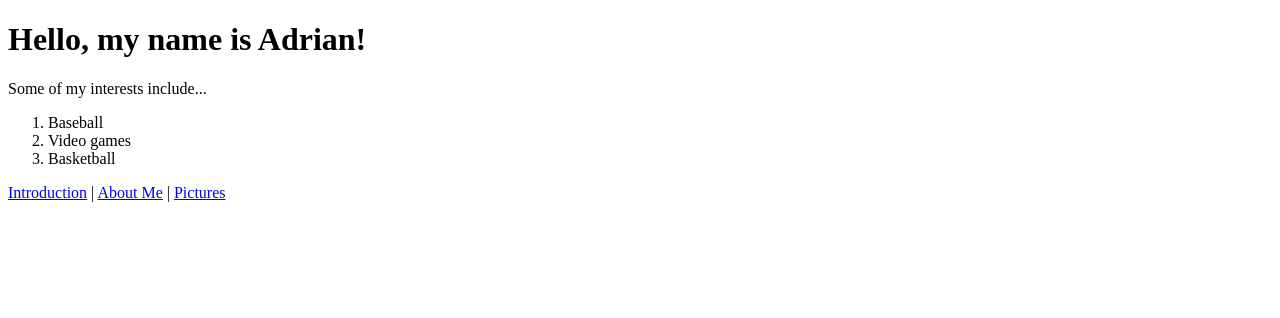
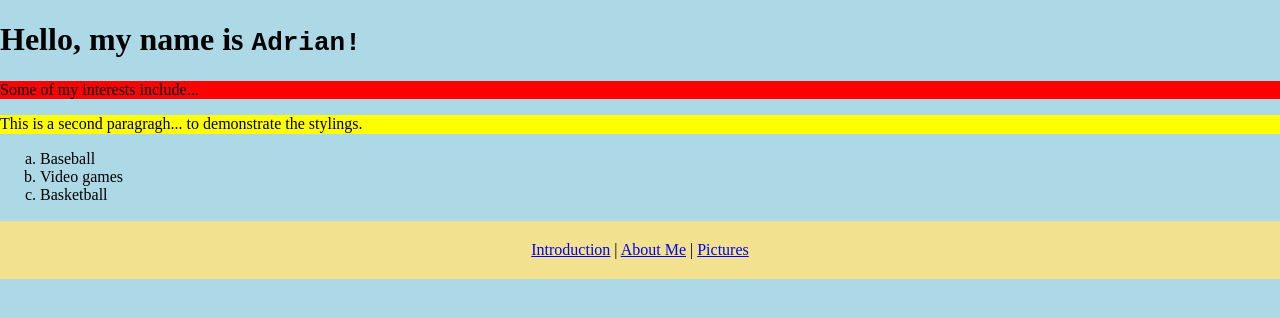
Before and after one commit to aadrian335/aadrian335.github.io, a plain HTML site: page index.html in a window 1280 px wide. Drawn offline with nearby package versions, Linux system fonts and the light colour scheme.

Commit message:
excercise 2

```diff
--- a/index.html
+++ b/index.html
@@ -3,23 +3,26 @@
   <head>
     <meta charset="utf-8">
     <title>Adrian's HTML Basics Page</title>
-    <link rel="stylesheet" href="/css/master.css">
+    <link rel="stylesheet" href="/stylesheets/styles.css">
+    <link rel="stylesheet" href="https://cdnjs.cloudflare.com/ajax/libs/normalize/8.0.1/normalize.min.css">
   </head>
-  <body>
+  <body class="homepage">
     <header>
-      <h1>Hello, my name is Adrian!</h1>
-      <p>Some of my interests include...</p>
+      <h1>Hello, my name is <a class="custom-name">Adrian!</a></h1>
+      <div class="firstpara"><p>Some of my interests include...</p></div>
+      <div class="secondpara"><p>This is a second paragragh... to demonstrate the stylings.</p></div>
       <ol>
         <li>Baseball</li>
         <li>Video games</li>
         <li>Basketball</li>
       </ol>
 
+      <div class = "navbar">
       <nav>
         <a href="/index.html">Introduction</a> |
         <a href="/about.html">About Me</a> |
         <a href="/pics.html">Pictures</a>
-      </nav>
+      </nav></div>
     </header>
   </body>
 </html>
--- a/stylesheets/styles.css
+++ b/stylesheets/styles.css
@@ -0,0 +1,53 @@
+.homepage {
+  background-color: lightblue;
+}
+
+.picspage {
+  background-color: #2F3227;
+  color: white;
+}
+
+.aboutpage {
+  background-color: #DCDBC9;
+}
+
+.navbar {
+  background-color: #F2E290;
+  text-align: center;
+  padding: 20px;
+
+}
+
+img {
+  overflow: hidden;
+  width: 300px;
+  height:200px;
+}
+
+.custom-name {
+  font-family: monospace;
+}
+
+.firstpara {
+  background-color: red;
+}
+
+.secondpara {
+  background-color: yellow;
+}
+
+a:hover {
+  color: #000;
+}
+
+a:visited {
+  color: #744B2B;
+}
+
+ul {
+  list-style-type: armenian;
+}
+
+ol {
+  list-style-type: lower-alpha;
+}
```
Also changed, not shown: about.html (+4 -3 lines).
